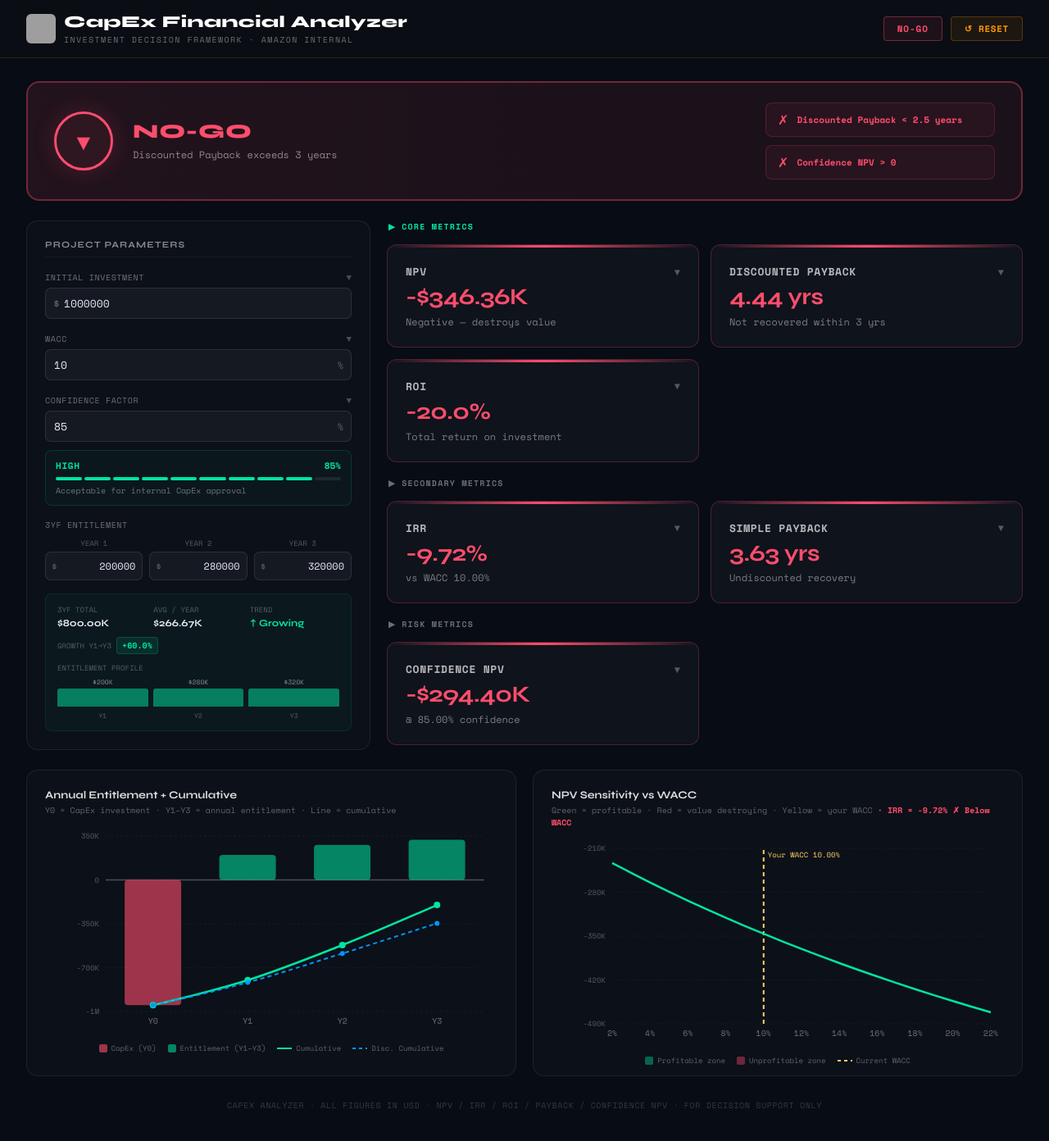
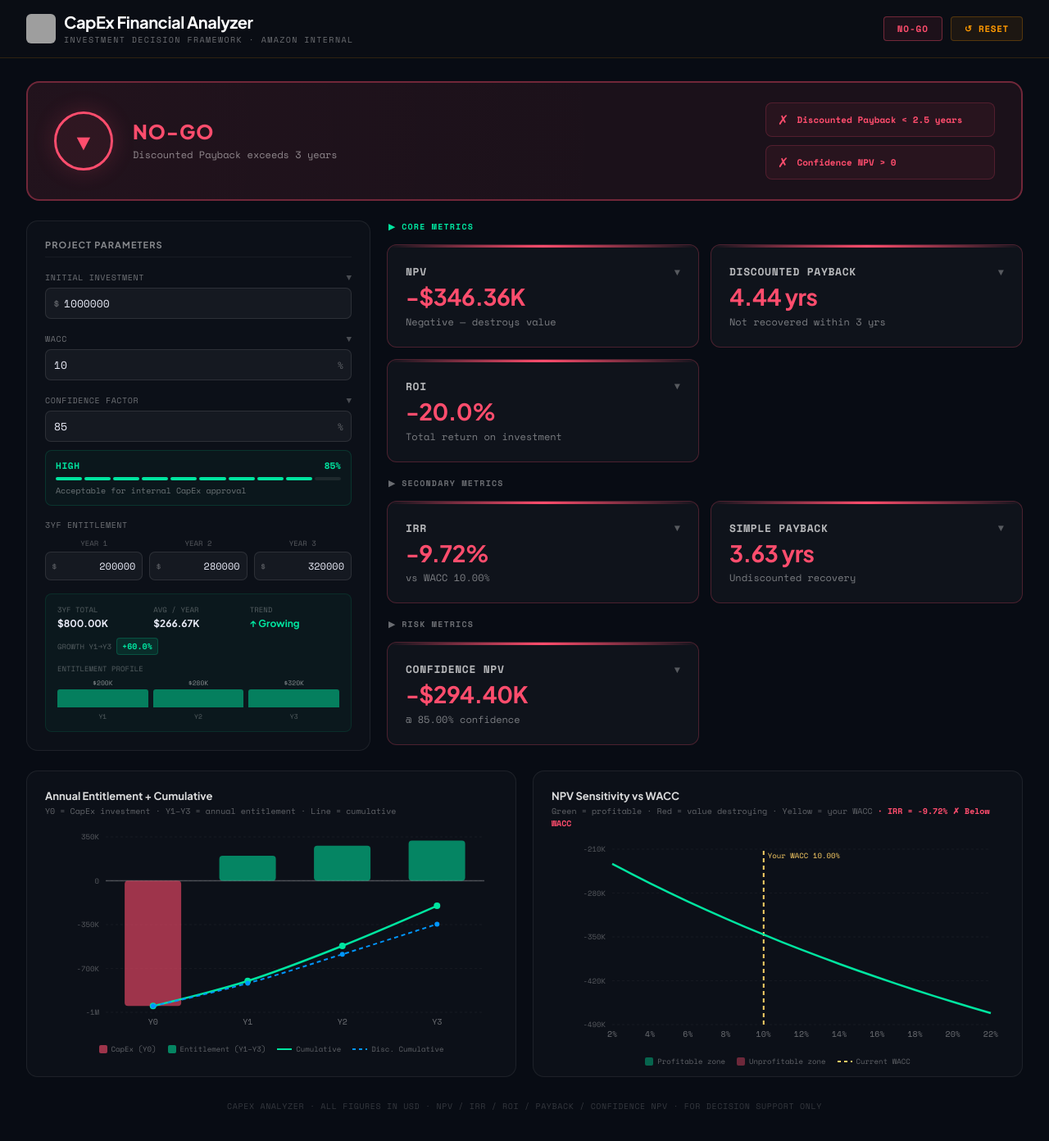
Before and after one commit to alexabellana/capex-analyzer, a React (Vite) app: page / in a window 1280 px wide. Shown: the top 1392 px of the page at 82% size. Built offline with nearby package versions, Linux system fonts and the light colour scheme; grey boxes are pictures that could not be loaded.

Commit message:
Update App.jsx

```diff
--- a/src/App.jsx
+++ b/src/App.jsx
@@ -144,7 +144,7 @@ const MetricCard = ({ label, value, sub, highlight, verdictKey }) => {
           </button>
         )}
       </div>
-      <span style={{ fontSize: 28, fontFamily: "'Syne',sans-serif", fontWeight: 700, color: statusColor || "#e8eaf6", letterSpacing: "-0.02em", lineHeight: 1.1 }}>{value}</span>
+      <span style={{ fontSize: 28, fontFamily: "'Plus Jakarta Sans',sans-serif", fontWeight: 700, color: statusColor || "#e8eaf6", letterSpacing: "-0.02em", lineHeight: 1.1 }}>{value}</span>
       {sub && <span style={{ fontSize: 12, color: "rgba(255,255,255,0.45)", fontFamily: "'Space Mono',monospace" }}>{sub}</span>}
       {open && desc && (
         <div style={{ marginTop: 8, paddingTop: 8, borderTop: "1px solid rgba(255,255,255,0.07)", fontSize: 11, color: "rgba(255,255,255,0.55)", fontFamily: "'Space Mono',monospace", lineHeight: 1.7, whiteSpace: "pre-line" }}>{desc}</div>
@@ -199,7 +199,7 @@ const GoNoGoBanner = ({ verdictKey, dPayback, confidenceNPV }) => {
         <span style={{ fontSize: 28, color: cfg.color }}>{cfg.icon}</span>
       </div>
       <div style={{ flex: 1 }}>
-        <div style={{ fontSize: 24, fontFamily: "'Syne',sans-serif", fontWeight: 800, color: cfg.color, letterSpacing: "0.04em", lineHeight: 1.15 }}>{cfg.label}</div>
+        <div style={{ fontSize: 24, fontFamily: "'Plus Jakarta Sans',sans-serif", fontWeight: 800, color: cfg.color, letterSpacing: "0.04em", lineHeight: 1.15 }}>{cfg.label}</div>
         <div style={{ fontSize: 12, color: "rgba(255,255,255,0.5)", fontFamily: "'Space Mono',monospace", marginTop: 5 }}>{cfg.desc}</div>
       </div>
       <div style={{ display: "flex", flexDirection: "column", gap: 10, flexShrink: 0, minWidth: 280 }}>
@@ -288,7 +288,7 @@ export default function CapExAnalyzer() {
   return (
     <>
       <style>{`
-        @import url('https://fonts.googleapis.com/css2?family=Syne:wght@600;700;800&family=Space+Mono:wght@400;700&display=swap');
+        @import url('https://fonts.googleapis.com/css2?family=Plus+Jakarta+Sans:wght@400;500;600;700;800&family=Space+Mono:wght@400;700&display=swap');
         * { box-sizing: border-box; margin: 0; padding: 0; }
         body { background: #080c14; }
         ::-webkit-scrollbar { width: 4px; height: 4px; }
@@ -308,7 +308,7 @@ export default function CapExAnalyzer() {
                 <img src="https://i.imgur.com/vS9wbFB.png" width="36" height="36" style={{ borderRadius: 6, objectFit: "cover" }} />
                 <div>
                   <div style={{ display: "flex", alignItems: "baseline", gap: 8 }}>
-                    <span style={{ fontSize: 20, fontFamily: "'Syne',sans-serif", fontWeight: 800, color: "#ffffff", letterSpacing: "0.02em" }}>CapEx Financial Analyzer</span>
+                    <span style={{ fontSize: 20, fontFamily: "'Plus Jakarta Sans',sans-serif", fontWeight: 700, color: "#ffffff", letterSpacing: "-0.02em" }}>CapEx Financial Analyzer</span>
                   </div>
                   <div style={{ fontSize: 10, color: "rgba(255,255,255,0.4)", letterSpacing: "0.14em", fontFamily: "'Space Mono',monospace", marginTop: 2 }}>INVESTMENT DECISION FRAMEWORK · AMAZON INTERNAL</div>
                 </div>
@@ -335,7 +335,7 @@ export default function CapExAnalyzer() {
 
             {/* Input Panel */}
             <div style={{ background: "rgba(255,255,255,0.02)", border: "1px solid rgba(255,255,255,0.07)", borderRadius: 14, padding: 22, display: "flex", flexDirection: "column", gap: 16 }}>
-              <div style={{ fontSize: 11, fontFamily: "'Syne',sans-serif", fontWeight: 700, color: "rgba(255,255,255,0.5)", letterSpacing: "0.1em", textTransform: "uppercase", paddingBottom: 8, borderBottom: "1px solid rgba(255,255,255,0.05)" }}>Project Parameters</div>
+              <div style={{ fontSize: 11, fontFamily: "'Plus Jakarta Sans',sans-serif", fontWeight: 700, color: "rgba(255,255,255,0.5)", letterSpacing: "0.1em", textTransform: "uppercase", paddingBottom: 8, borderBottom: "1px solid rgba(255,255,255,0.05)" }}>Project Parameters</div>
 
               <InputField label="Initial Investment" value={state.initialInvestment} onChange={update("initialInvestment")} />
               <InputField label="WACC" value={state.wacc} onChange={update("wacc")} isRate integerRate />
@@ -398,7 +398,7 @@ export default function CapExAnalyzer() {
                       ].map(({ label, value, color }) => (
                         <div key={label} style={{ display: "flex", flexDirection: "column", gap: 3 }}>
                           <span style={{ fontSize: 9, color: "rgba(255,255,255,0.3)", fontFamily: "'Space Mono',monospace", textTransform: "uppercase" }}>{label}</span>
-                          <span style={{ fontSize: 12, color: color || "#e8eaf6", fontFamily: "'Syne',sans-serif", fontWeight: 700 }}>{value}</span>
+                          <span style={{ fontSize: 12, color: color || "#e8eaf6", fontFamily: "'Plus Jakarta Sans',sans-serif", fontWeight: 700 }}>{value}</span>
                         </div>
                       ))}
                     </div>
@@ -466,7 +466,7 @@ export default function CapExAnalyzer() {
             {/* Chart 1 */}
             <div style={{ background: "rgba(255,255,255,0.02)", border: "1px solid rgba(255,255,255,0.07)", borderRadius: 14, padding: "22px 22px 12px" }}>
               <div style={{ marginBottom: 8 }}>
-                <div style={{ fontSize: 13, fontFamily: "'Syne',sans-serif", fontWeight: 700, color: "rgba(255,255,255,0.85)" }}>Annual Entitlement + Cumulative</div>
+                <div style={{ fontSize: 13, fontFamily: "'Plus Jakarta Sans',sans-serif", fontWeight: 700, color: "rgba(255,255,255,0.85)" }}>Annual Entitlement + Cumulative</div>
                 <div style={{ fontSize: 10, color: "rgba(255,255,255,0.35)", marginTop: 3 }}>
                   Y0 = CapEx investment · Y1–Y3 = annual entitlement · Line = cumulative
                 </div>
@@ -520,7 +520,7 @@ export default function CapExAnalyzer() {
             {/* Chart 2 */}
             <div style={{ background: "rgba(255,255,255,0.02)", border: "1px solid rgba(255,255,255,0.07)", borderRadius: 14, padding: "22px 22px 12px" }}>
               <div style={{ marginBottom: 8 }}>
-                <div style={{ fontSize: 13, fontFamily: "'Syne',sans-serif", fontWeight: 700, color: "rgba(255,255,255,0.85)" }}>NPV Sensitivity vs WACC</div>
+                <div style={{ fontSize: 13, fontFamily: "'Plus Jakarta Sans',sans-serif", fontWeight: 700, color: "rgba(255,255,255,0.85)" }}>NPV Sensitivity vs WACC</div>
                 <div style={{ fontSize: 10, color: "rgba(255,255,255,0.35)", marginTop: 3 }}>
                   Green = profitable · Red = value destroying · Yellow = your WACC
                   {m?.irr != null && <span style={{ color: m.irr > state.wacc ? "#00e5a0" : "#ff4d6d", marginLeft: 6, fontWeight: 700 }}>· IRR = {fmtPct(m.irr)}{m.irr < state.wacc ? " ✗ Below WACC" : ""}</span>}
```
